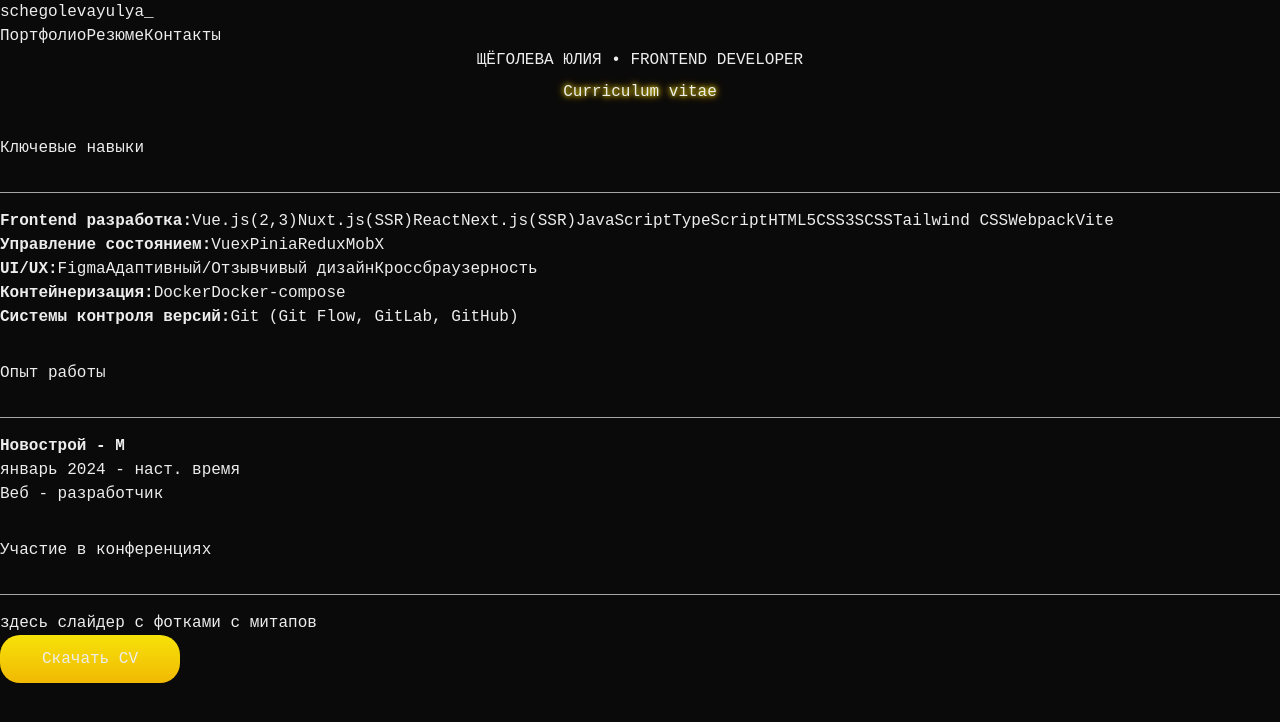
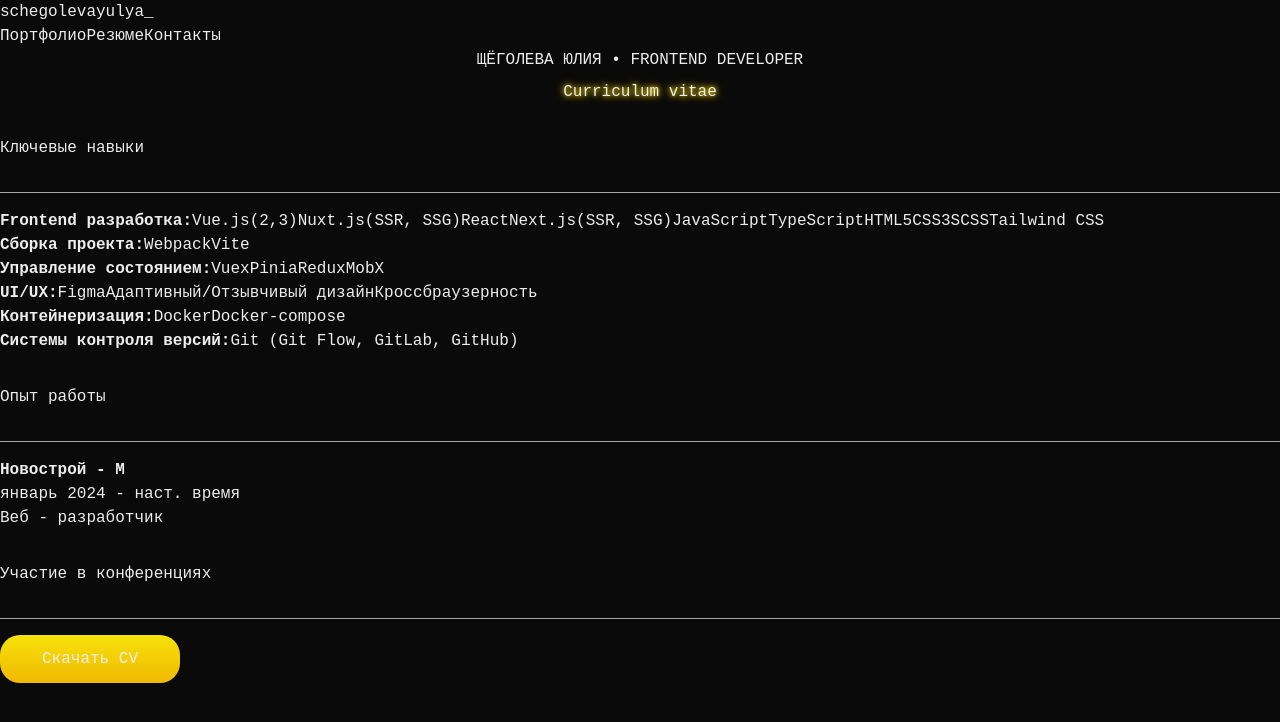
Before and after one commit to Marakuya90/portfolio, a Next.js app: page /portfolio/cv in a window 1280 px wide. Shown: the top 722 px of the page. Built offline with nearby package versions, Linux system fonts and the light colour scheme.

Commit message:
add info

```diff
--- a/src/app/cv/page.tsx
+++ b/src/app/cv/page.tsx
@@ -3,10 +3,14 @@ import styles from './cv.module.css'
 const skills = [
   {
     title: 'Frontend разработка:',
-    stack: ['Vue.js(2,3)', 'Nuxt.js(SSR)',
-      'React', 'Next.js(SSR)', 'JavaScript',
+    stack: ['Vue.js(2,3)', 'Nuxt.js(SSR, SSG)',
+      'React', 'Next.js(SSR, SSG)', 'JavaScript',
       'TypeScript', 'HTML5', 'CSS3', 'SCSS',
-      'Tailwind CSS', 'Webpack', 'Vite']
+      'Tailwind CSS']
+  },
+  {
+    title: 'Сборка проекта:',
+    stack: ['Webpack', 'Vite']
   },
   {
     title: 'Управление состоянием:',
@@ -33,7 +37,11 @@ const experience = [
     period: 'январь 2024 - наст. время'
   }
 ]
-// const meetups = ['photo', 'photo', 'photo']
+// const meetups = [
+//   'images/meetup/IMG_3236.webp',
+//   'images/meetup/IMG_3241.webp',
+//   'images/meetup/IMG_4022.webp']
+
 const Cv = () => {
   return (
     <div className={styles.cv}>
@@ -61,8 +69,7 @@ const Cv = () => {
       </section>
       <section>
         <h2 className={`${styles.heading} text-3xl`}>Участие в конференциях</h2>
-        <p>здесь слайдер с фотками с митапов
-          </p>
+        {/*<SliderFoto images={meetups}/>*/}
       </section>
     </div>
   );
```
